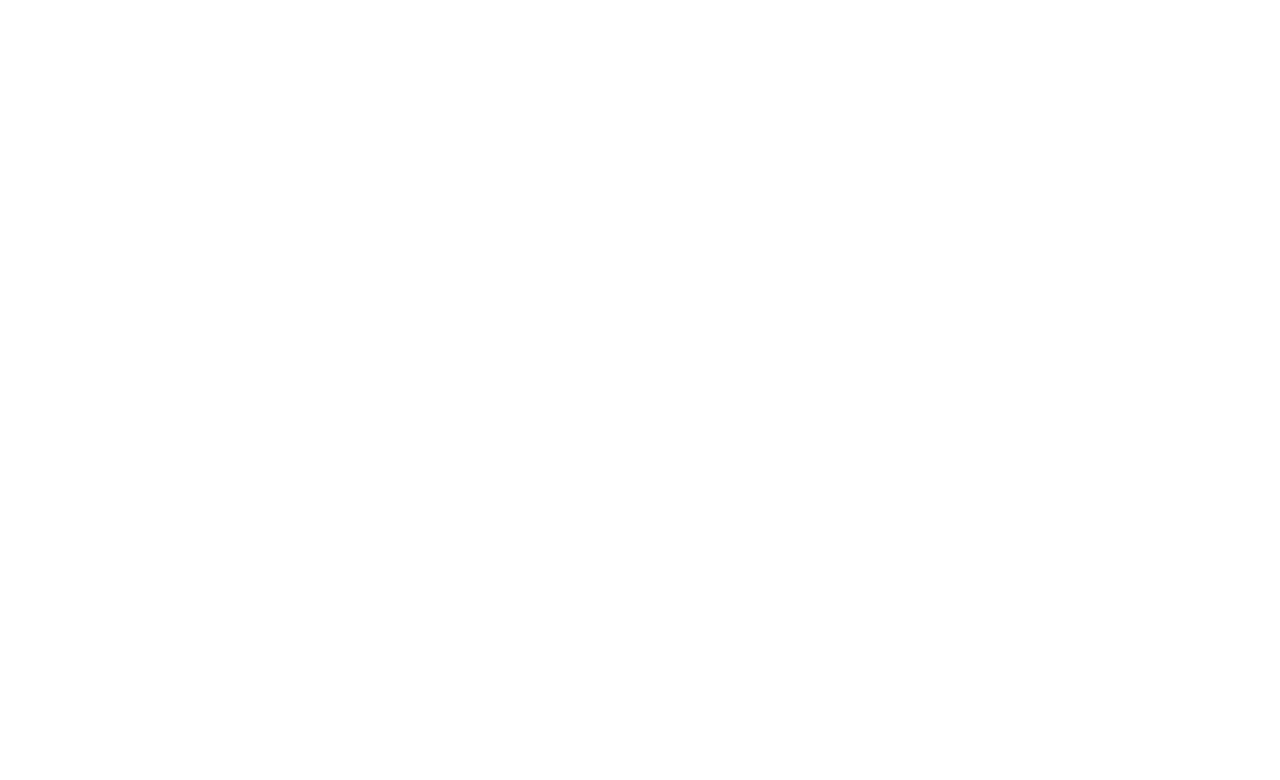
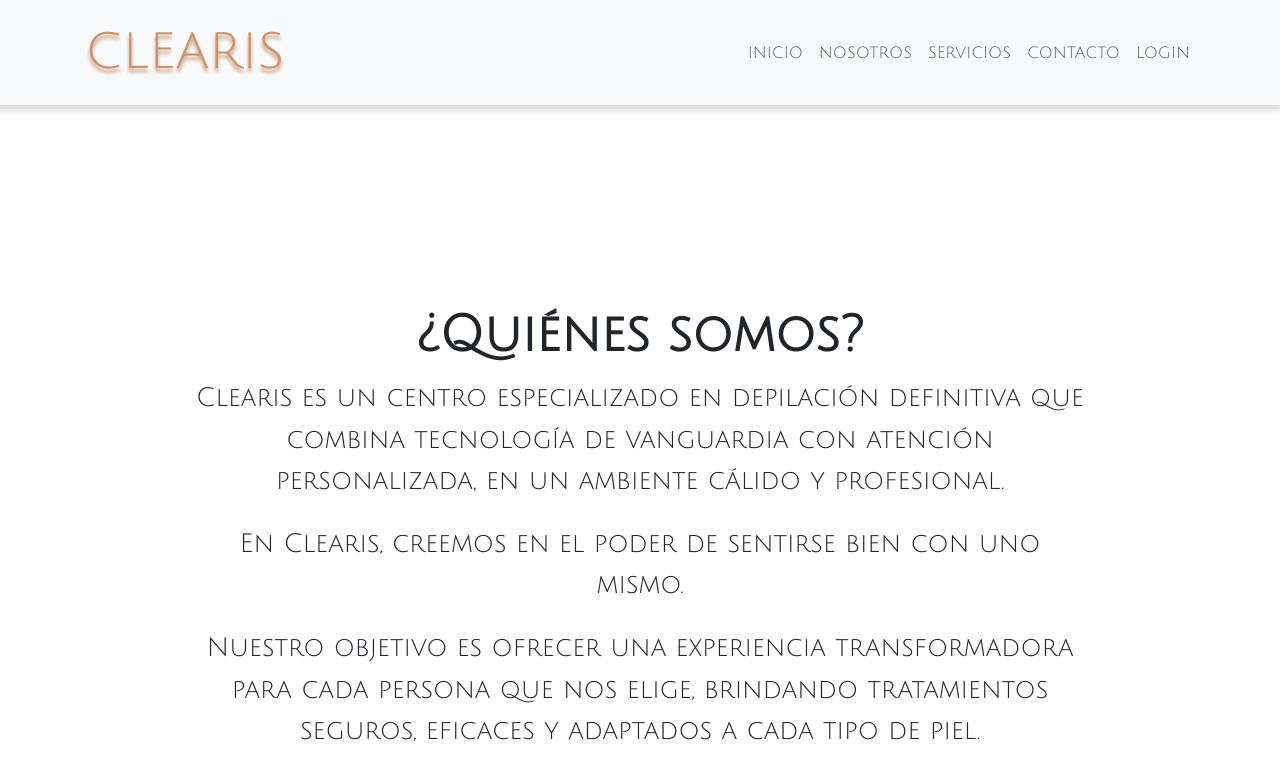
Before and after one commit to Giuul/TPI-2TUP1, a React (Vite) app: page /nosotros in a window 1280 px wide. Before the commit this address had no page. Shown: the top 780 px of the page. Built offline with nearby package versions, Linux system fonts and the light colour scheme.

Commit message:
Update components Nosotros y Contactos y  ruteo

```diff
--- a/src/App.jsx
+++ b/src/App.jsx
@@ -2,6 +2,10 @@
 import Home from "./pages/Home"
 import 'bootstrap/dist/css/bootstrap.min.css'
 import '../src/assets/styles/styles.css'
+import Nosotros from './pages/Nosotros.jsx'
+import Servicios from './pages/Servicios.jsx'
+import Contacto from './pages/Contacto.jsx'
+import Login from './pages/Login.jsx'
 
 
 function App() {
@@ -11,6 +15,10 @@
     <BrowserRouter>
       <Routes>
         <Route path="/" element={<Home/>}/>
+        <Route path="/nosotros"  element={<Nosotros/>}/>
+        <Route path="/servicios" element={<Servicios/>}/>
+        <Route path="/contacto" element={<Contacto/>}/>
+        <Route path="/login" element={<Login/>}/>
       </Routes>
     </BrowserRouter>
 
--- a/src/assets/styles/styles.css
+++ b/src/assets/styles/styles.css
@@ -1,12 +1,16 @@
 @import url('https://fonts.googleapis.com/css2?family=Julius+Sans+One&display=swap');
 
+body {
+    font-family: "Julius Sans One", sans-serif;
+}
 
-body .main-font {
+.main-font {
     font-family: "Julius Sans One", sans-serif;
     font-weight: 400;
     font-style: normal;
 }
-.navbar-clearis{
+
+.navbar-clearis {
     box-shadow: -2px 2px 7px 3px #D9D9D9;
 }
 
@@ -15,9 +19,51 @@
     justify-content: center;
     align-items: center;
     height: 100vh;
+    flex-direction: column; /* Agregar para que los elementos se apilen */
 }
 
 .bodyClearis img {
     width: 40%;
     height: auto;
-  }
+    text-align: center;
+}
+
+.who-we-are {
+    display: flex;
+    flex-direction: column;
+    justify-content: center;
+    align-items: center;
+    text-align: center;
+    margin-top: 200px;
+    font-size: 26px;
+}
+
+.who-we-are h1 {
+    font-weight: bold;
+    font-size: 50px;
+}
+
+.who-we-are p {
+    margin-top: 5px;
+    width: 70%;
+    line-height: 1.6;
+
+}
+
+
+.contactDiv {
+    display: flex;
+    font-size: 20px;
+    font-weight: 600;
+    justify-content: space-around;
+    align-items: center;
+}
+
+.map {
+    padding: 15vh;
+}
+
+.pDateContact {
+    text-align: justify;
+    margin: 30px;
+}
--- a/src/components/ClearisNavbar/ClearisNavbar.jsx
+++ b/src/components/ClearisNavbar/ClearisNavbar.jsx
@@ -10,13 +10,13 @@
       <Container>
         <Navbar.Brand href="#home"><img src="src/assets/img/logo-clearis.png" alt="" /></Navbar.Brand>
         <Navbar.Toggle aria-controls="basic-navbar-nav" />
-        <Navbar.Collapse class="d-flex" id="basic-navbar-nav">
-          <Nav className="main-font">
-            <Nav.Link href="#home">INICIO</Nav.Link>
-            <Nav.Link href="#link">NOSOTROS</Nav.Link>
-            <Nav.Link href="#link">SERVICIOS</Nav.Link>
-            <Nav.Link href="#link">CONTACTO</Nav.Link>
-            <Nav.Link href="#link">LOGIN</Nav.Link>
+        <Navbar.Collapse id="basic-navbar-nav">
+          <Nav className="ms-auto main-font">
+            <Nav.Link href="/">INICIO</Nav.Link>
+            <Nav.Link href="/nosotros">NOSOTROS</Nav.Link>
+            <Nav.Link href="/servicios">SERVICIOS</Nav.Link>
+            <Nav.Link href="/contacto">CONTACTO</Nav.Link>
+            <Nav.Link href="/login">LOGIN</Nav.Link>
           </Nav>
         </Navbar.Collapse>
       </Container>
--- /dev/null
+++ b/src/pages/Contacto.jsx
@@ -0,0 +1,32 @@
+import React from 'react'
+import ClearisNavbar from '../components/ClearisNavbar/ClearisNavbar'
+
+const Contacto = () => {
+  return (
+    <div>
+      <ClearisNavbar />
+      <div className='contactDiv'>
+        <div className='dateContact'>
+          <p className='pDateContact'>ESPAÑA 1400, ROSARIO, SANTA FE</p>
+          <p className='pDateContact'>CLEARIS@GMAIL.COM</p>
+          <p className='pDateContact'>+3413768965</p>
+          <p className='pDateContact'>LUNES A SABADO 08:00 A 20:00HS</p>
+        </div>
+
+        <div className='map'>
+          <iframe
+            src="https://www.google.com/maps/embed?pb=!1m18!1m12!1m3!1d3347.948742406237!2d-60.650957824532426!3d-32.9523626735908!2m3!1f0!2f0!3f0!3m2!1i1024!2i768!4f13.1!3m3!1m2!1s0x95b7ab13a391fb3d%3A0xe872a1c906f37291!2sEspa%C3%B1a%201400%2C%20S2000%20Rosario%2C%20Santa%20Fe!5e0!3m2!1ses!2sar!4v1745881462985!5m2!1ses!2sar"
+            width="600"
+            height="450"
+            style={{ border: 0 }}
+            allowFullScreen
+            loading="lazy"
+            referrerPolicy="no-referrer-when-downgrade"
+          ></iframe>
+        </div>
+      </div>
+    </div>
+  )
+}
+
+export default Contacto
--- /dev/null
+++ b/src/pages/Login.jsx
@@ -0,0 +1,9 @@
+import React from 'react'
+
+const Login = () => {
+  return (
+    <div>Login</div>
+  )
+}
+
+export default Login
--- /dev/null
+++ b/src/pages/Nosotros.jsx
@@ -0,0 +1,19 @@
+import React from 'react'
+import ClearisNavbar from '../components/ClearisNavbar/ClearisNavbar'
+
+const Nosotros = () => {
+  return (
+    <div>
+      <ClearisNavbar />
+      <div className='who-we-are'>
+       <h1>¿Quiénes somos?</h1>
+       <p>Clearis es un centro especializado en depilación definitiva que combina tecnología de
+       vanguardia con atención personalizada, en un ambiente cálido y profesional.</p>
+       <p>En Clearis, creemos en el poder de sentirse bien con uno mismo.</p>
+        <p>Nuestro objetivo es ofrecer una experiencia transformadora para cada persona
+       que nos elige, brindando tratamientos seguros, eficaces y adaptados a cada tipo de piel.</p>
+      </div>
+    </div>
+  )
+}
+export default Nosotros
--- /dev/null
+++ b/src/pages/Servicios.jsx
@@ -0,0 +1,9 @@
+import React from 'react'
+
+const Servicios = () => {
+  return (
+    <div>Servicios</div>
+  )
+}
+
+export default Servicios
```
